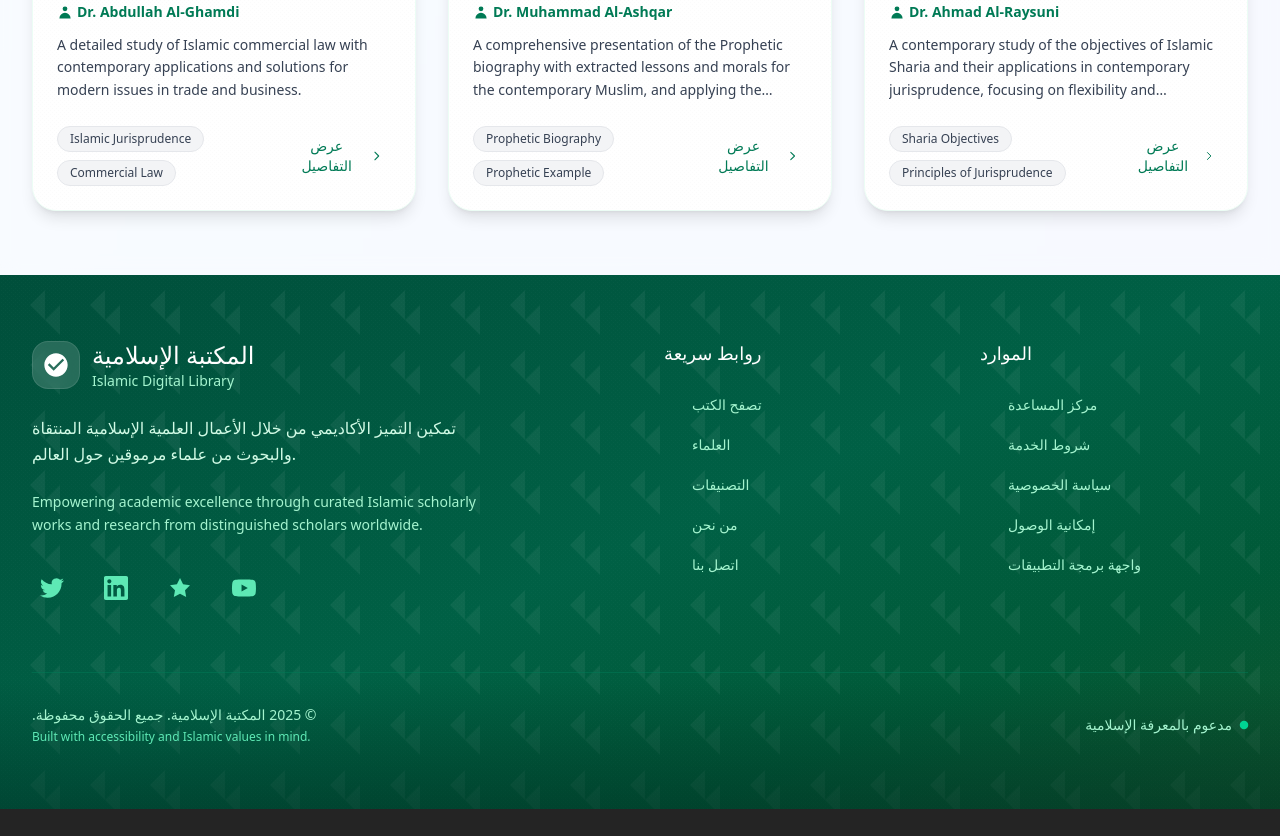
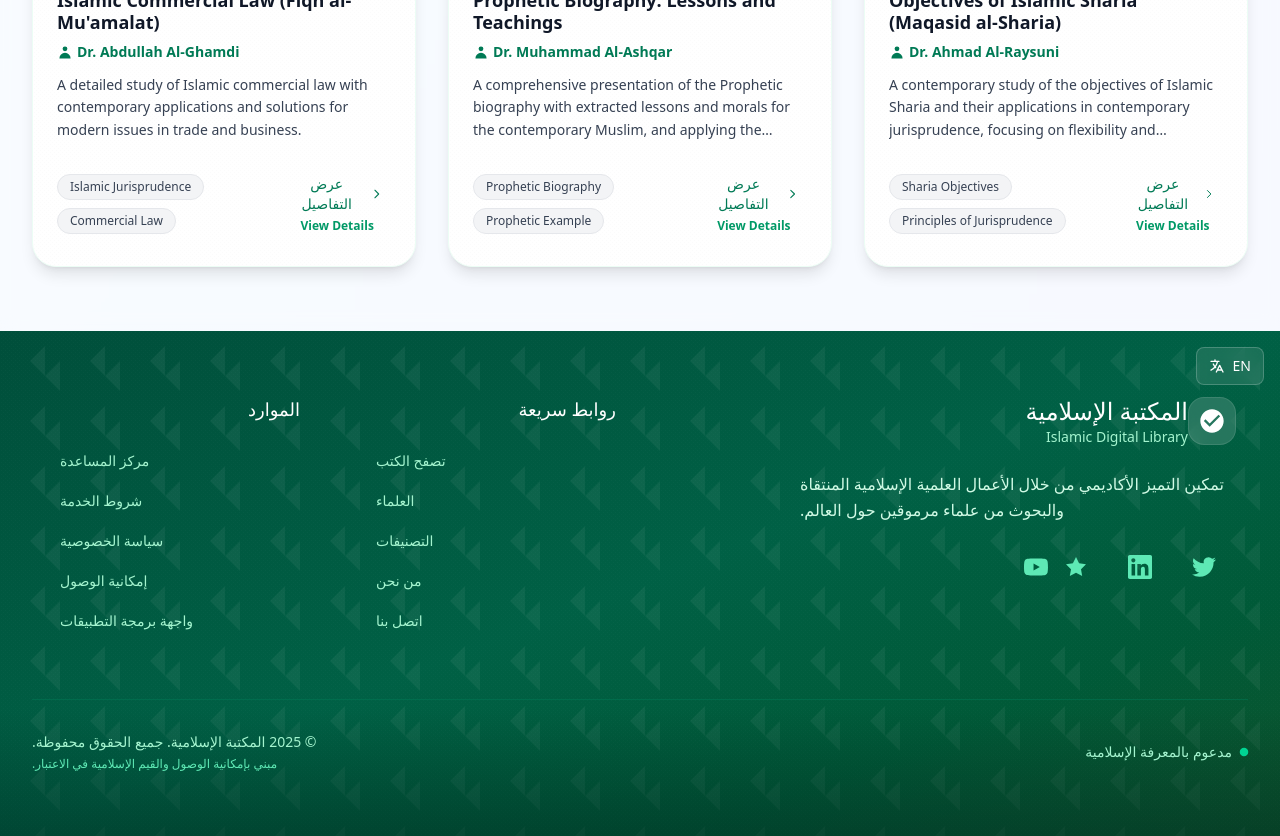
Before and after one commit to Dearie-de-cybek/Library-Management, a React (Vite) app in the folder frontend/: page / in a window 1280 px wide. Shown: the part 3100-3936 px from the top of the page. Before the commit the page ends 3909 px from the top, so only its background shows below. Built offline with nearby package versions, Linux system fonts and the light colour scheme.

Commit message:
made more changes

```diff
--- a/frontend/src/components/FeaturedBooks.jsx
+++ b/frontend/src/components/FeaturedBooks.jsx
@@ -109,11 +109,15 @@ const FeaturedBooks = ({ books }) => {
                   <span className="bg-gradient-to-r from-emerald-100 to-green-100 text-emerald-800 px-4 py-2 rounded-full text-xs font-bold border border-emerald-200">
                     {book.category}
                   </span>
-                  <div className="flex items-center gap-1 text-gray-500 text-xs">
+                  {/* Bilingual pages indicator */}
+                  <div className="flex flex-col items-center gap-1 text-gray-500 text-xs">
+                    <div className="flex items-center gap-1">
                       <svg className="w-4 h-4" fill="currentColor" viewBox="0 0 20 20">
                         <path fillRule="evenodd" d="M6 2a2 2 0 00-2 2v12a2 2 0 002 2h8a2 2 0 002-2V7.414A2 2 0 0015.414 6L12 2.586A2 2 0 0010.586 2H6zm5 6a1 1 0 10-2 0v3.586l-1.293-1.293a1 1 0 10-1.414 1.414l3 3a1 1 0 001.414 0l3-3a1 1 0 00-1.414-1.414L11 11.586V8z" clipRule="evenodd" />
                       </svg>
-                    <span>{book.pages} صفحة</span>
+                      <span dir="rtl">{book.pages} صفحة</span>
+                    </div>
+                    <span className="text-gray-400">{book.pages} pages</span>
                   </div>
                 </div>
 
@@ -141,15 +145,19 @@ const FeaturedBooks = ({ books }) => {
                     ))}
                   </div>
 
+                  {/* Bilingual button */}
                   <motion.button
                     whileHover={{ x: 3 }}
-                    className="group/btn text-emerald-700 hover:text-emerald-900 flex items-center gap-2 text-sm font-bold focus:outline-none focus:ring-2 focus:ring-emerald-500 focus:ring-offset-2 rounded-lg p-2 transition-colors duration-200"
+                    className="group/btn text-emerald-700 hover:text-emerald-900 flex flex-col items-center gap-1 text-sm font-bold focus:outline-none focus:ring-2 focus:ring-emerald-500 focus:ring-offset-2 rounded-lg p-2 transition-colors duration-200"
                     aria-label={`View details for ${book.title}`}
                   >
-                    <span>عرض التفاصيل</span>
+                    <div className="flex items-center gap-2">
+                      <span dir="rtl">عرض التفاصيل</span>
                       <svg className="w-4 h-4 group-hover/btn:translate-x-1 transition-transform duration-200" fill="none" stroke="currentColor" viewBox="0 0 24 24">
                         <path strokeLinecap="round" strokeLinejoin="round" strokeWidth={2} d="M9 5l7 7-7 7" />
                       </svg>
+                    </div>
+                    <span className="text-xs text-emerald-600">View Details</span>
                   </motion.button>
                 </div>
               </div>
--- a/frontend/src/components/Footer.jsx
+++ b/frontend/src/components/Footer.jsx
@@ -1,9 +1,63 @@
-/* eslint-disable no-unused-vars */
-import React from 'react';
+import React, { useState } from 'react';
 import { motion } from 'framer-motion';
 
 const Footer = () => {
   const currentYear = new Date().getFullYear();
+  const [language, setLanguage] = useState('ar'); // 'ar' for Arabic, 'en' for English
+
+  const translations = {
+    ar: {
+      title: 'المكتبة الإسلامية',
+      subtitle: 'Islamic Digital Library',
+      description: 'تمكين التميز الأكاديمي من خلال الأعمال العلمية الإسلامية المنتقاة والبحوث من علماء مرموقين حول العالم.',
+      quickLinks: 'روابط سريعة',
+      resources: 'الموارد',
+      copyright: `© ${currentYear} المكتبة الإسلامية. جميع الحقوق محفوظة.`,
+      builtWith: 'مبني بإمكانية الوصول والقيم الإسلامية في الاعتبار.',
+      poweredBy: 'مدعوم بالمعرفة الإسلامية',
+      links: {
+        browse: 'تصفح الكتب',
+        scholars: 'العلماء',
+        categories: 'التصنيفات',
+        about: 'من نحن',
+        contact: 'اتصل بنا',
+        help: 'مركز المساعدة',
+        terms: 'شروط الخدمة',
+        privacy: 'سياسة الخصوصية',
+        accessibility: 'إمكانية الوصول',
+        api: 'واجهة برمجة التطبيقات'
+      }
+    },
+    en: {
+      title: 'Islamic Library',
+      subtitle: 'المكتبة الإسلامية',
+      description: 'Empowering academic excellence through curated Islamic scholarly works and research from distinguished scholars worldwide.',
+      quickLinks: 'Quick Links',
+      resources: 'Resources',
+      copyright: `© ${currentYear} Islamic Library. All rights reserved.`,
+      builtWith: 'Built with accessibility and Islamic values in mind.',
+      poweredBy: 'Powered by Islamic Knowledge',
+      links: {
+        browse: 'Browse Books',
+        scholars: 'Scholars',
+        categories: 'Categories',
+        about: 'About Us',
+        contact: 'Contact',
+        help: 'Help Center',
+        terms: 'Terms of Service',
+        privacy: 'Privacy Policy',
+        accessibility: 'Accessibility',
+        api: 'API Documentation'
+      }
+    }
+  };
+
+  const currentLang = translations[language];
+  const isRTL = language === 'ar';
+
+  const toggleLanguage = () => {
+    setLanguage(prev => prev === 'ar' ? 'en' : 'ar');
+  };
 
   return (
     <footer className="relative bg-gradient-to-br from-emerald-900 via-emerald-800 to-green-900 text-white overflow-hidden">
@@ -23,7 +77,22 @@ const Footer = () => {
         }}></div>
       </div>
 
-      <div className="relative z-10 max-w-7xl mx-auto px-4 sm:px-6 lg:px-8 py-16">
+      {/* Language Toggle Button */}
+      <div className="absolute top-4 right-4 z-20">
+        <motion.button
+          whileHover={{ scale: 1.05 }}
+          whileTap={{ scale: 0.95 }}
+          onClick={toggleLanguage}
+          className="flex items-center space-x-2 bg-white/10 backdrop-blur-sm border border-white/20 rounded-lg px-3 py-2 text-sm text-white hover:bg-white/20 transition-all duration-200"
+        >
+          <svg className="w-4 h-4" fill="none" stroke="currentColor" viewBox="0 0 24 24">
+            <path strokeLinecap="round" strokeLinejoin="round" strokeWidth={2} d="M3 5h12M9 3v2m1.048 9.5A18.022 18.022 0 016.412 9m6.088 9h7M11 21l5-10 5 10M12.751 5C11.783 10.77 8.07 15.61 3 18.129" />
+          </svg>
+          <span>{language === 'ar' ? 'EN' : 'ع'}</span>
+        </motion.button>
+      </div>
+
+      <div className={`relative z-10 max-w-7xl mx-auto px-4 sm:px-6 lg:px-8 py-16 ${isRTL ? 'rtl' : 'ltr'}`} dir={isRTL ? 'rtl' : 'ltr'}>
         <div className="grid grid-cols-1 md:grid-cols-4 gap-12">
           {/* Brand Section */}
           <div className="col-span-1 md:col-span-2">
@@ -34,27 +103,30 @@ const Footer = () => {
               transition={{ duration: 0.6 }}
               className="flex flex-col items-center md:items-start"
             >
-              <div className="flex items-center space-x-3 mb-6">
+              <div className={`flex items-center mb-6 ${isRTL ? 'space-x-reverse space-x-3' : 'space-x-3'}`}>
                 <div className="w-12 h-12 bg-white/15 rounded-2xl flex items-center justify-center backdrop-blur-sm border border-white/10">
                   <svg className="w-7 h-7" fill="currentColor" viewBox="0 0 24 24" aria-hidden="true">
                     <path d="M12 2C6.48 2 2 6.48 2 12s4.48 10 10 10 10-4.48 10-10S17.52 2 12 2zm-2 15l-5-5 1.41-1.41L10 14.17l7.59-7.59L19 8l-9 9z"/>
                   </svg>
                 </div>
                 <div>
-                  <h3 className="text-2xl font-bold text-white" dir="rtl">المكتبة الإسلامية</h3>
-                  <p className="text-emerald-200 text-sm">Islamic Digital Library</p>
+                  <h3 className="text-2xl font-bold text-white">{currentLang.title}</h3>
+                  <p className="text-emerald-200 text-sm">{currentLang.subtitle}</p>
                 </div>
               </div>
 
               <p className="text-emerald-100 mb-6 max-w-md leading-relaxed text-center md:text-left">
-                تمكين التميز الأكاديمي من خلال الأعمال العلمية الإسلامية المنتقاة والبحوث من علماء مرموقين حول العالم.
+                {currentLang.description}
               </p>
 
-              <p className="text-emerald-200 mb-8 max-w-md leading-relaxed text-sm text-center md:text-left">
-                Empowering academic excellence through curated Islamic scholarly works and research from distinguished scholars worldwide.
-              </p>
+              {/* Show both languages for broader understanding */}
+              {language === 'en' && (
+                <p className="text-emerald-200 mb-8 max-w-md leading-relaxed text-sm text-center md:text-left opacity-75">
+                  {translations.ar.description}
+                </p>
+              )}
 
-              <div className="flex space-x-6">
+              <div className={`flex ${isRTL ? 'space-x-reverse space-x-6' : 'space-x-6'}`}>
                 <motion.a
                   whileHover={{ scale: 1.1, y: -2 }}
                   whileTap={{ scale: 0.9 }}
@@ -113,25 +185,19 @@ const Footer = () => {
             viewport={{ once: true }}
             transition={{ duration: 0.6, delay: 0.1 }}
           >
-            <h4 className="text-lg font-bold mb-6 text-white">روابط سريعة</h4>
+            <h4 className="text-lg font-bold mb-6 text-white">{currentLang.quickLinks}</h4>
             <ul className="space-y-3">
-              {[
-                { ar: 'تصفح الكتب', en: 'Browse Books' },
-                { ar: 'العلماء', en: 'Scholars' },
-                { ar: 'التصنيفات', en: 'Categories' },
-                { ar: 'من نحن', en: 'About Us' },
-                { ar: 'اتصل بنا', en: 'Contact' }
-              ].map((link, index) => (
+              {Object.entries(currentLang.links).slice(0, 5).map(([key, link], index) => (
                 <li key={index}>
                   <motion.a
-                    whileHover={{ x: 5 }}
+                    whileHover={{ x: isRTL ? -5 : 5 }}
                     href="#"
-                    className="group text-emerald-200 hover:text-white transition-colors duration-200 focus:outline-none focus:ring-2 focus:ring-emerald-400 focus:ring-offset-2 focus:ring-offset-emerald-900 rounded-md p-1 flex items-center gap-2"
+                    className={`group text-emerald-200 hover:text-white transition-colors duration-200 focus:outline-none focus:ring-2 focus:ring-emerald-400 focus:ring-offset-2 focus:ring-offset-emerald-900 rounded-md p-1 flex items-center gap-2 ${isRTL ? 'flex-row-reverse' : ''}`}
                   >
-                    <svg className="w-4 h-4 opacity-0 group-hover:opacity-100 transition-opacity duration-200" fill="none" stroke="currentColor" viewBox="0 0 24 24">
+                    <svg className={`w-4 h-4 opacity-0 group-hover:opacity-100 transition-opacity duration-200 ${isRTL ? 'rotate-180' : ''}`} fill="none" stroke="currentColor" viewBox="0 0 24 24">
                       <path strokeLinecap="round" strokeLinejoin="round" strokeWidth={2} d="M9 5l7 7-7 7" />
                     </svg>
-                    <span className="text-sm">{link.ar}</span>
+                    <span className="text-sm">{link}</span>
                   </motion.a>
                 </li>
               ))}
@@ -145,25 +211,19 @@ const Footer = () => {
             viewport={{ once: true }}
             transition={{ duration: 0.6, delay: 0.2 }}
           >
-            <h4 className="text-lg font-bold mb-6 text-white">الموارد</h4>
+            <h4 className="text-lg font-bold mb-6 text-white">{currentLang.resources}</h4>
             <ul className="space-y-3">
-              {[
-                { ar: 'مركز المساعدة', en: 'Help Center' },
-                { ar: 'شروط الخدمة', en: 'Terms of Service' },
-                { ar: 'سياسة الخصوصية', en: 'Privacy Policy' },
-                { ar: 'إمكانية الوصول', en: 'Accessibility' },
-                { ar: 'واجهة برمجة التطبيقات', en: 'API Docs' }
-              ].map((link, index) => (
+              {Object.entries(currentLang.links).slice(5).map(([key, link], index) => (
                 <li key={index}>
                   <motion.a
-                    whileHover={{ x: 5 }}
+                    whileHover={{ x: isRTL ? -5 : 5 }}
                     href="#"
-                    className="group text-emerald-200 hover:text-white transition-colors duration-200 focus:outline-none focus:ring-2 focus:ring-emerald-400 focus:ring-offset-2 focus:ring-offset-emerald-900 rounded-md p-1 flex items-center gap-2"
+                    className={`group text-emerald-200 hover:text-white transition-colors duration-200 focus:outline-none focus:ring-2 focus:ring-emerald-400 focus:ring-offset-2 focus:ring-offset-emerald-900 rounded-md p-1 flex items-center gap-2 ${isRTL ? 'flex-row-reverse' : ''}`}
                   >
-                    <svg className="w-4 h-4 opacity-0 group-hover:opacity-100 transition-opacity duration-200" fill="none" stroke="currentColor" viewBox="0 0 24 24">
+                    <svg className={`w-4 h-4 opacity-0 group-hover:opacity-100 transition-opacity duration-200 ${isRTL ? 'rotate-180' : ''}`} fill="none" stroke="currentColor" viewBox="0 0 24 24">
                       <path strokeLinecap="round" strokeLinejoin="round" strokeWidth={2} d="M9 5l7 7-7 7" />
                     </svg>
-                    <span className="text-sm">{link.ar}</span>
+                    <span className="text-sm">{link}</span>
                   </motion.a>
                 </li>
               ))}
@@ -179,19 +239,19 @@ const Footer = () => {
           transition={{ duration: 0.6, delay: 0.3 }}
           className="border-t border-emerald-700/50 mt-16 pt-8"
         >
-          <div className="flex flex-col md:flex-row justify-between items-center gap-4">
+          <div className={`flex flex-col md:flex-row justify-between items-center gap-4 ${isRTL ? 'md:flex-row-reverse' : ''}`}>
             <div className="text-center md:text-left">
-              <p className="text-emerald-200 text-sm mb-1" dir="rtl">
-                © {currentYear} المكتبة الإسلامية. جميع الحقوق محفوظة.
+              <p className="text-emerald-200 text-sm mb-1">
+                {currentLang.copyright}
               </p>
               <p className="text-emerald-300 text-xs">
-                Built with accessibility and Islamic values in mind.
+                {currentLang.builtWith}
               </p>
             </div>
 
             <div className="flex items-center space-x-4">
-              <div className="flex items-center gap-2 text-emerald-200 text-sm">
-                <span>مدعوم بالمعرفة الإسلامية</span>
+              <div className={`flex items-center gap-2 text-emerald-200 text-sm ${isRTL ? 'flex-row-reverse' : ''}`}>
+                <span>{currentLang.poweredBy}</span>
                 <motion.div
                   animate={{ scale: [1, 1.2, 1] }}
                   transition={{ duration: 2, repeat: Infinity }}
```
Also changed, not shown: frontend/src/components/RenownedScholars.jsx (+12 -5 lines). Lines whose indentation alone changed are shown as unchanged.
